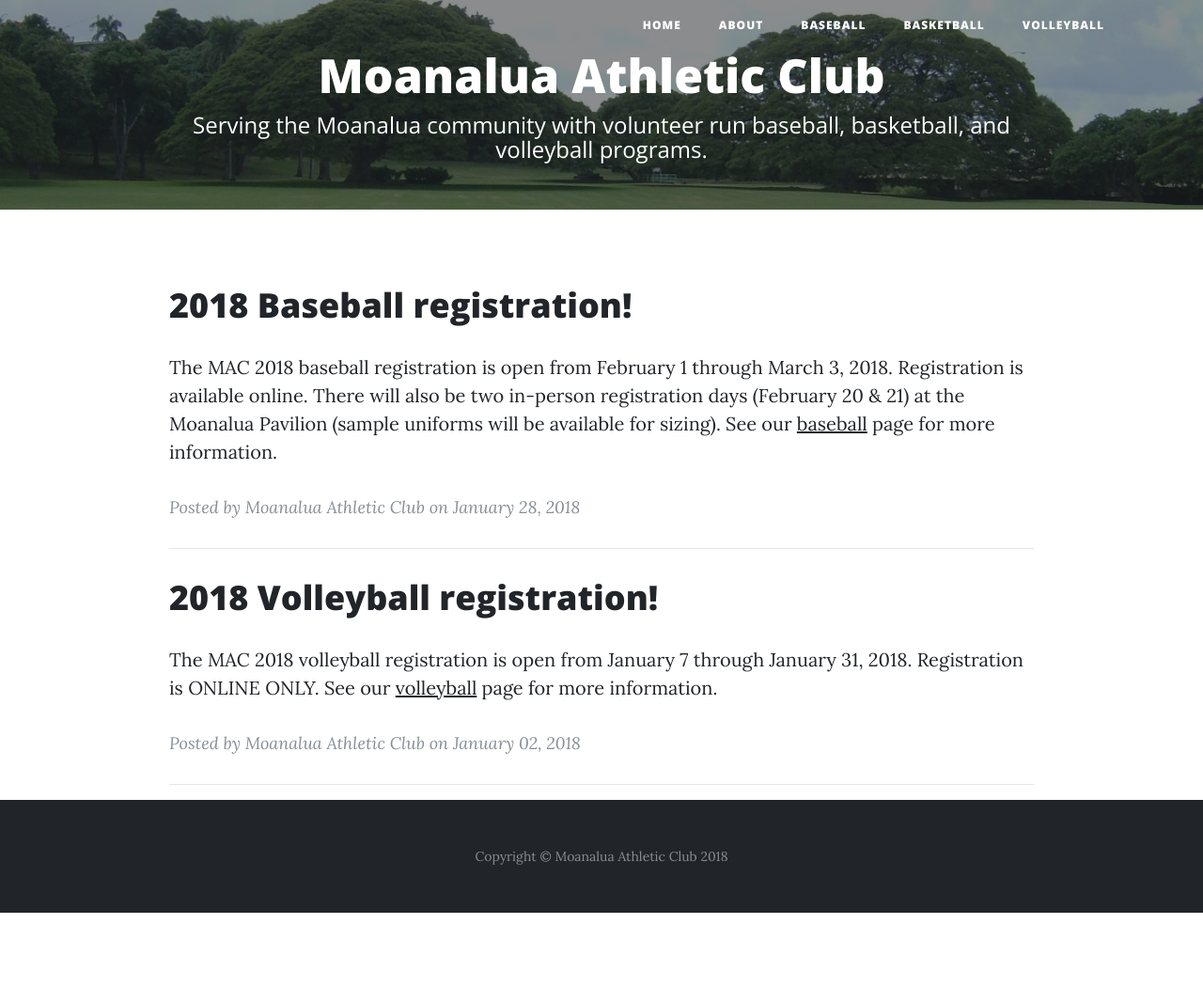
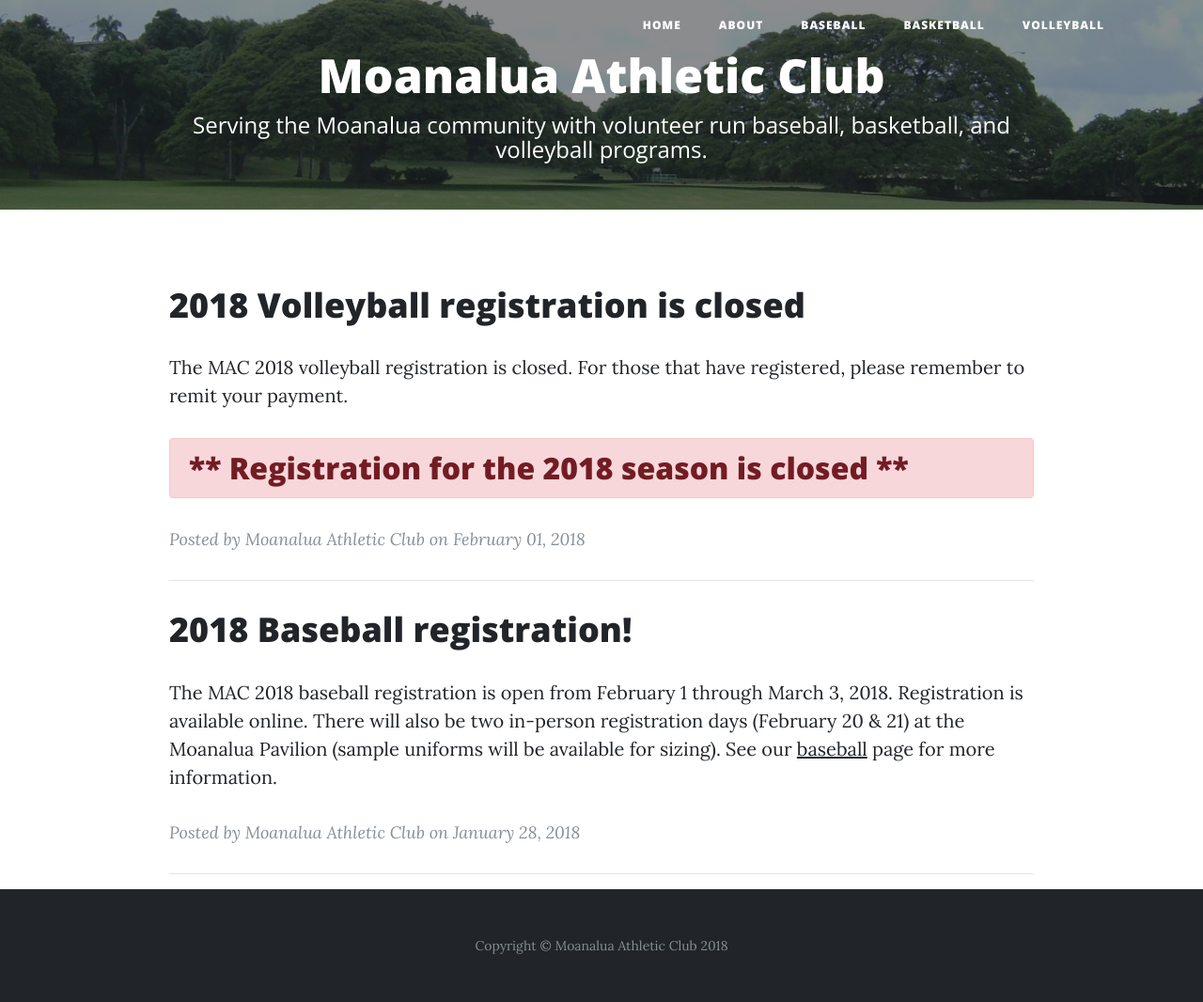
Before and after one commit to palmoanalua/palmoanalua.github.io, a Jekyll site: the page built from index.html, in a window 1280 px wide. Shown: the whole page at 94% size. Built offline with Jekyll 4.4.1, drawn with Linux system fonts in a browser that asks for light colours; the list of posts is cut into pages by our own code; before the commit the page ends 971 px from its top, so only the background shows below that.

Commit message:
Closing volleyball registration

```diff
--- /dev/null
+++ b/_posts/2018-02-01-volleyball.md
@@ -0,0 +1,12 @@
+---
+layout: post
+title:  "2018 Volleyball registration is closed"
+date:   2018-02-01 00:00:00
+categories: volleyball
+background: '/img/bg-background.jpg'
+excerpt_separator: <!--more-->
+published: true
+---
+The MAC 2018 volleyball registration is closed. For those that have registered, please remember to remit your payment.
+## ** Registration for the 2018 season is closed **
+{: .alert .alert-danger .rounded}
```
Also changed, not shown: _posts/2018-01-02-volleyball.md (+1 -1 lines), volleyball.md (+5 -2 lines).
